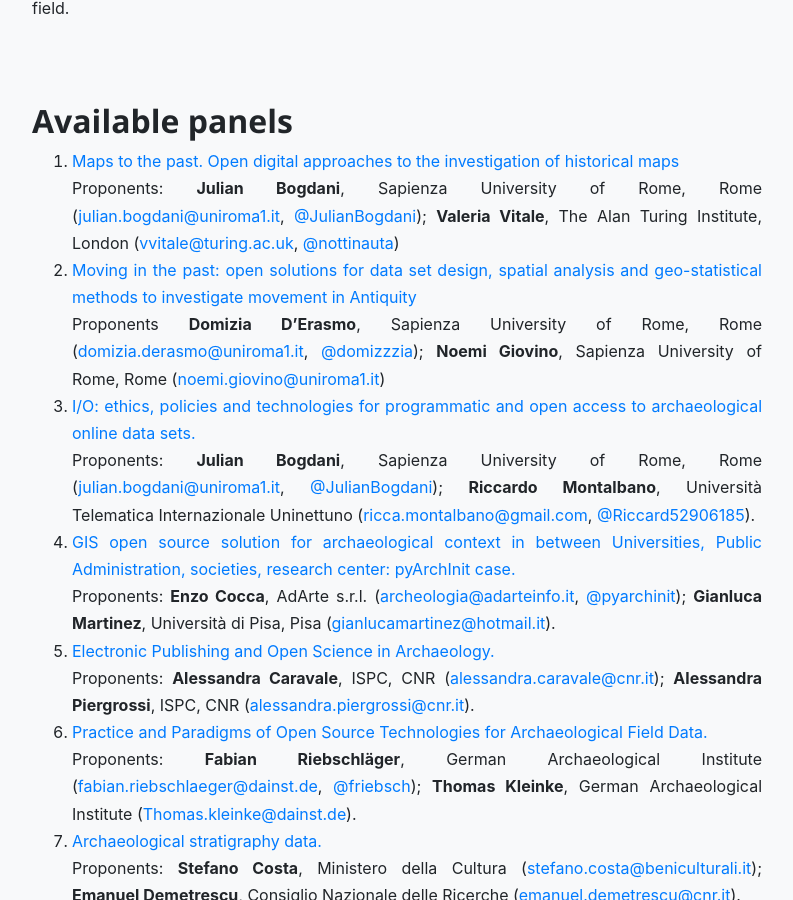
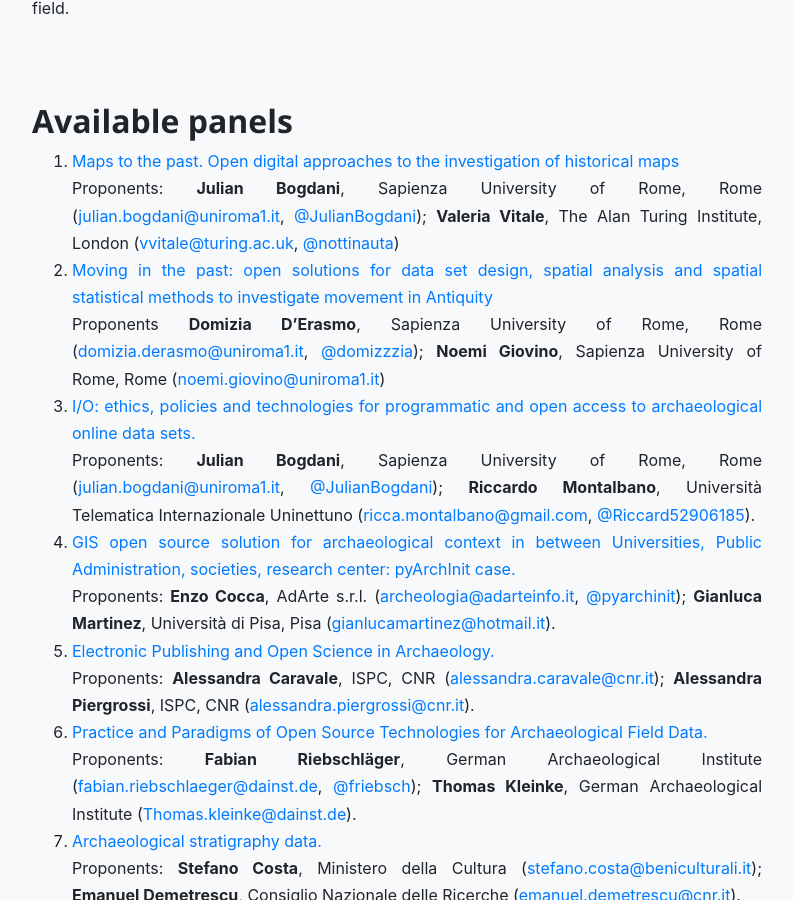
Before and after one commit to archeofoss/archeofoss, a Jekyll site: the page built from 2022/call-for-papers.md, in a window 1280 px wide and 900 px high, scrolled down 1051 px. Shown: the whole window, without its empty margins (243-1036 px from the left). Built offline with Jekyll 4.4.1, drawn with Linux system fonts in a browser that asks for light colours; nearby versions of some CDN libraries.

Commit message:
corretto qualche refuso

```diff
--- a/2022/call-for-papers.md
+++ b/2022/call-for-papers.md
@@ -29,7 +29,7 @@
 
 1. [Maps to the past. Open digital approaches to the investigation of historical maps](https://github.com/archeofoss/archeofoss2022/discussions/1)
 Proponents: **Julian Bogdani**, Sapienza University of Rome, Rome ([julian.bogdani@uniroma1.it](mailto:julian.bogdani@uniroma1.it), [@JulianBogdani](https://twitter.com/JulianBogdani)); **Valeria Vitale**, The Alan Turing Institute, London ([vvitale@turing.ac.uk](mailto:vvitale@turing.ac.uk), [@nottinauta](https://twitter.com/nottinauta))
-1. [Moving in the past: open solutions for data set design, spatial analysis and geo-statistical methods to investigate movement in Antiquity](https://github.com/archeofoss/archeofoss2022/discussions/3)
+1. [Moving in the past: open solutions for data set design, spatial analysis and spatial statistical methods to investigate movement in Antiquity](https://github.com/archeofoss/archeofoss2022/discussions/3)
 Proponents **Domizia D'Erasmo**, Sapienza University of Rome, Rome ([domizia.derasmo@uniroma1.it](mailto:domizia.derasmo@uniroma1.it), [@domizzzia](https://twitter.com/domizzzia)); **Noemi Giovino**, Sapienza University of Rome, Rome ([noemi.giovino@uniroma1.it](mailto:noemi.giovino@uniroma1.it))
 1. [I/O: ethics, policies and technologies for programmatic and open access to archaeological online data sets.](https://github.com/archeofoss/archeofoss2022/discussions/4)
 Proponents: **Julian Bogdani**, Sapienza University of Rome, Rome ([julian.bogdani@uniroma1.it](mailto:julian.bogdani@uniroma1.it), [@JulianBogdani](https://twitter.com/JulianBogdani)); **Riccardo Montalbano**, Università Telematica Internazionale Uninettuno ([ricca.montalbano@gmail.com](mailto:ricca.montalbano@gmail.com), [@Riccard52906185](https://twitter.com/Riccard52906185)).
```
